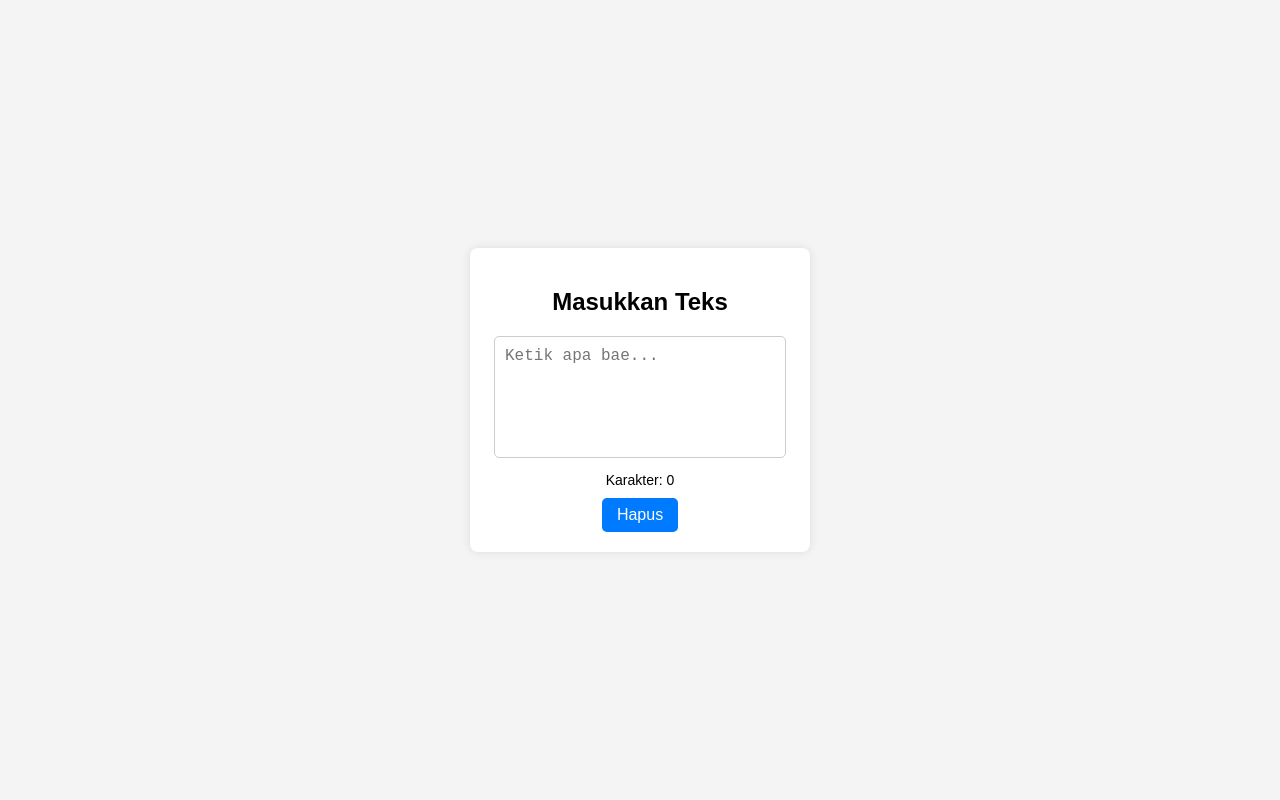
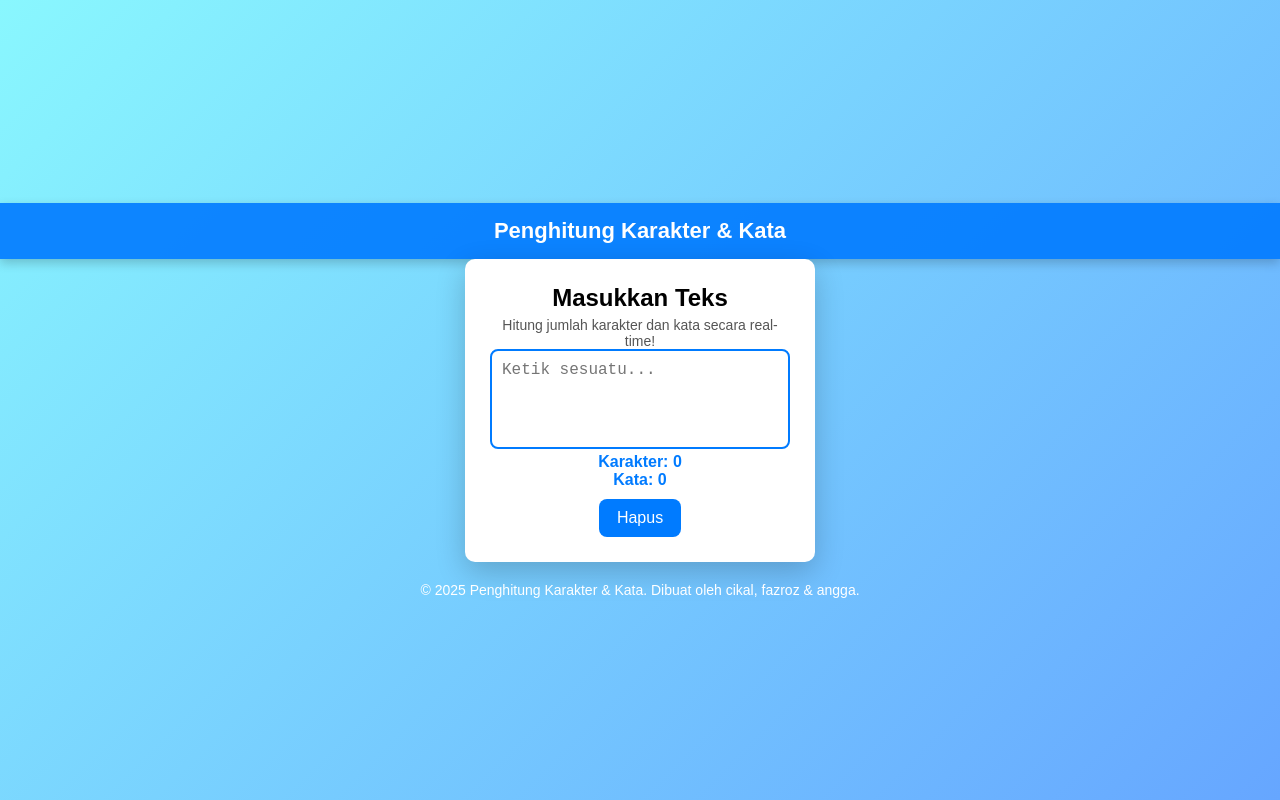
Before and after one commit to cikal1296/kelompok6, a plain HTML site: page index.html in a window 1280 px wide. Drawn offline with Linux system fonts and the light colour scheme.

Commit message:
Update index.html

```diff
--- a/index.html
+++ b/index.html
@@ -3,70 +3,171 @@
 <head>
     <meta charset="UTF-8">
     <meta name="viewport" content="width=device-width, initial-scale=1.0">
-    <title>Text Area Demo</title>
+    <title>Penghitung Karakter & Kata</title>
     <style>
+        /* Reset */
+        * {
+            margin: 0;
+            padding: 0;
+            box-sizing: border-box;
+        }
+
+        /* Body Styling */
         body {
-            font-family: Arial, sans-serif;
+            font-family: 'Poppins', sans-serif;
             display: flex;
+            flex-direction: column;
             justify-content: center;
             align-items: center;
             height: 100vh;
-            margin: 0;
-            background-color: #f4f4f4;
+            background: linear-gradient(135deg, #89f7fe, #66a6ff);
+            overflow: hidden;
+            animation: fadeIn 1s ease-in-out;
         }
+
+        /* Animasi fade-in */
+        @keyframes fadeIn {
+            from { opacity: 0; transform: translateY(-20px); }
+            to { opacity: 1; transform: translateY(0); }
+        }
+
+        /* Header */
+        header {
+            background: rgba(0, 123, 255, 0.9);
+            color: white;
+            width: 100%;
+            text-align: center;
+            padding: 15px;
+            font-size: 22px;
+            font-weight: bold;
+            box-shadow: 0px 4px 10px rgba(0, 0, 0, 0.2);
+            animation: fadeIn 1s ease-in-out;
+        }
+
+        /* Container */
         .container {
             background: white;
-            padding: 20px;
-            border-radius: 8px;
-            box-shadow: 0 0 10px rgba(0, 0, 0, 0.1);
+            padding: 25px;
+            border-radius: 10px;
+            box-shadow: 0 10px 30px rgba(0, 0, 0, 0.2);
             text-align: center;
-            width: 300px;
+            width: 350px;
+            animation: fadeIn 1.2s ease-in-out;
         }
+
+        h2 {
+            margin-bottom: 5px;
+        }
+
+        p {
+            font-size: 14px;
+            color: #555;
+            transition: all 0.3s ease-in-out;
+        }
+
+        /* Textarea Styling */
         textarea {
-            width:90%;
+            width: 100%;
             height: 100px;
             padding: 10px;
             font-size: 16px;
-            border: 1px solid #ccc;
-            border-radius: 5px;
+            border: 2px solid #007bff;
+            border-radius: 8px;
             resize: none;
+            outline: none;
+            transition: all 0.3s ease-in-out;
         }
-        p {
-            margin: 10px 0;
-            font-size: 14px;
+
+        textarea:focus {
+            border-color: #0056b3;
+            box-shadow: 0 0 10px rgba(0, 91, 187, 0.5);
         }
+
+        /* Button Styling */
         button {
-            padding: 8px 15px;
+            padding: 10px 18px;
             font-size: 16px;
             color: white;
-            background-color: #007bff;
+            background: #007bff;
             border: none;
-            border-radius: 5px;
+            border-radius: 8px;
             cursor: pointer;
+            transition: all 0.3s ease-in-out;
+            margin-top: 10px;
         }
+
         button:hover {
-            background-color: #0056b3;
+            background: #0056b3;
+            transform: scale(1.05);
+        }
+
+        /* Footer */
+        footer {
+            margin-top: 20px;
+            text-align: center;
+            font-size: 14px;
+            color: white;
+            animation: fadeIn 1.5s ease-in-out;
+        }
+
+        /* Animasi counter */
+        .counter {
+            font-size: 16px;
+            font-weight: bold;
+            color: #007bff;
+            transform: scale(1);
+            transition: transform 0.2s ease-in-out;
+        }
+
+        .counter.update {
+            transform: scale(1.1);
         }
     </style>
 </head>
 <body>
 
+    <header>
+        Penghitung Karakter & Kata
+    </header>
+
     <div class="container">
         <h2>Masukkan Teks</h2>
-        <textarea id="textArea" placeholder="Ketik apa bae..." oninput="hitungKarakter()"></textarea>
-        <p id="charCount">Karakter: 0</p>
+        <p>Hitung jumlah karakter dan kata secara real-time!</p>
+        <textarea id="textArea" placeholder="Ketik sesuatu..." oninput="hitungTeks()"></textarea>
+        <p id="charCount" class="counter">Karakter: 0</p>
+        <p id="wordCount" class="counter">Kata: 0</p>
         <button onclick="hapusTeks()">Hapus</button>
     </div>
 
+    <footer>
+        © 2025 Penghitung Karakter & Kata. Dibuat oleh cikal, fazroz & angga.
+    </footer>
+
     <script>
-        function hitungKarakter() {
+        function hitungTeks() {
             let text = document.getElementById("textArea").value;
-            document.getElementById("charCount").innerText = "Karakter: " + text.length;
+            let charCount = text.length;
+            let wordCount = text.trim().length > 0 ? text.trim().split(/\s+/).length : 0;
+
+            let charCounter = document.getElementById("charCount");
+            let wordCounter = document.getElementById("wordCount");
+
+            charCounter.innerText = "Karakter: " + charCount;
+            wordCounter.innerText = "Kata: " + wordCount;
+
+            // Tambahkan animasi ketika angka berubah
+            charCounter.classList.add("update");
+            wordCounter.classList.add("update");
+
+            setTimeout(() => {
+                charCounter.classList.remove("update");
+                wordCounter.classList.remove("update");
+            }, 200);
         }
 
         function hapusTeks() {
             document.getElementById("textArea").value = "";
-            document.getElementById("charCount").innerText = "Karakter: 0";
+            hitungTeks(); // Agar langsung direset angkanya
         }
     </script>
 
```
